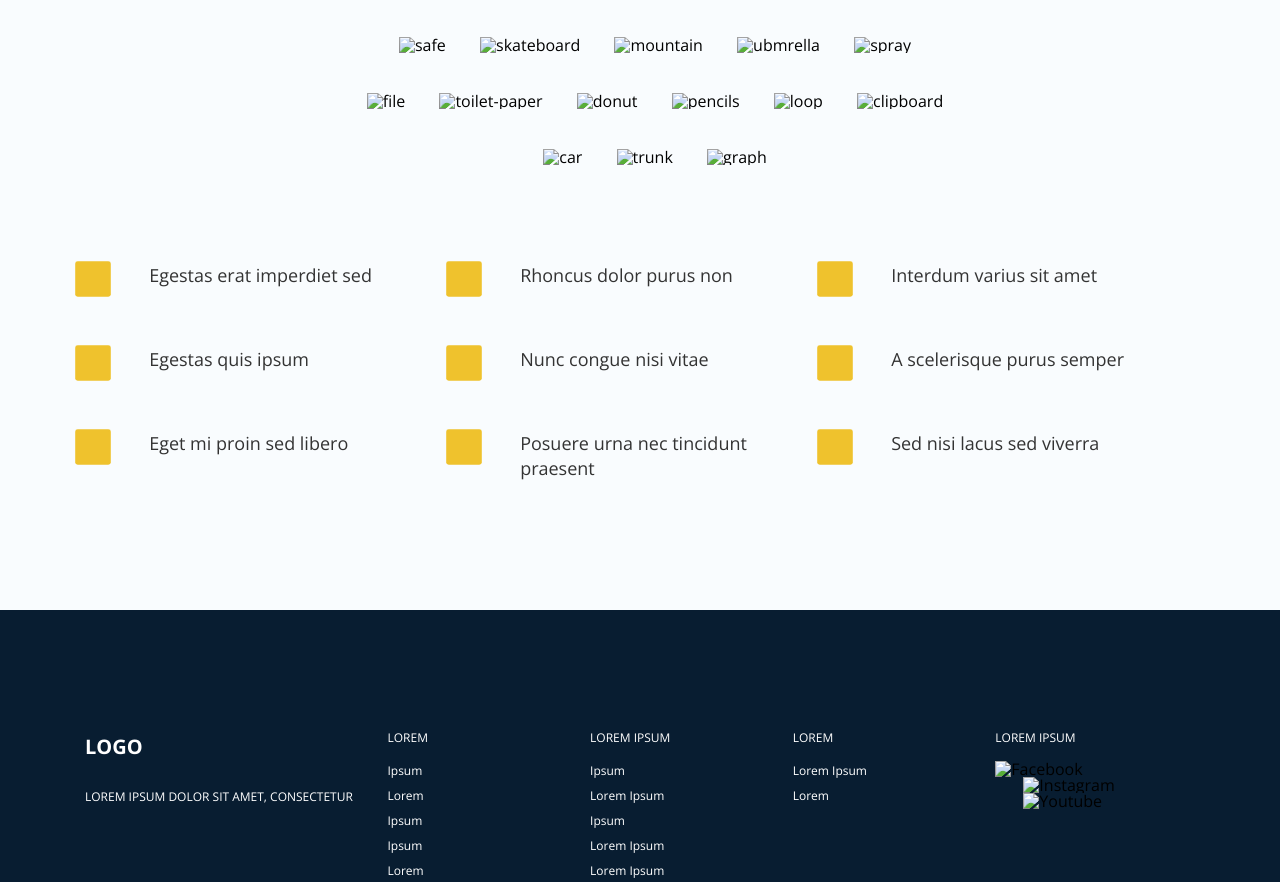
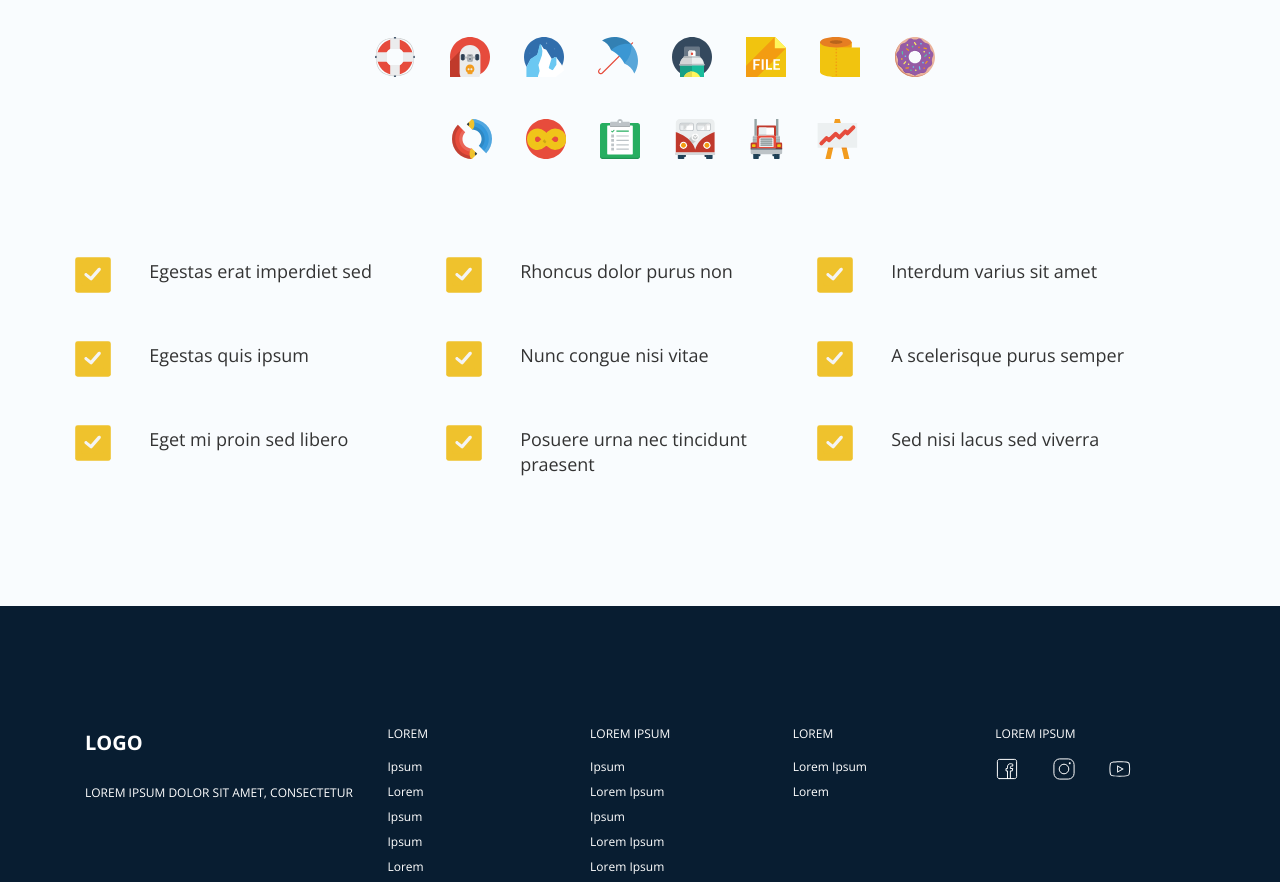
Before and after one commit to delfin4ik/test_task, a plain HTML site: page index.html in a window 1280 px wide. Shown: the part 811-1693 px from the top of the page. Drawn offline with nearby package versions, Linux system fonts and the light colour scheme; the site is published under a folder, as on GitHub Pages, so addresses that start at the root find nothing.

Commit message:
Path to img was fixed

```diff
--- a/css/main.css
+++ b/css/main.css
@@ -65,7 +65,7 @@ body {
   width: 10px;
   height: 18px;
   position: absolute;
-  background-image: url(/img/icons/arrow-menu-black.svg);
+  background-image: url(../img/icons/arrow-menu-black.svg);
   background-repeat: no-repeat;
   background-size: contain;
   background-position: center;
@@ -225,7 +225,7 @@ body {
 
 .card-check__input:checked + .card-check__box {
   background-color: #05c7a4;
-  background-image: url(/img/icons/check_box_round_on.svg);
+  background-image: url(../img/icons/check_box_round_on.svg);
 }
 
 /* Focused */
@@ -358,7 +358,7 @@ body {
 
 .check__input:checked + .check__box {
   background-color: #efc22d;
-  background-image: url(/img/icons/check_box_rect_on.svg);
+  background-image: url(../img/icons/check_box_rect_on.svg);
 }
 
 /* Focused */
@@ -454,7 +454,7 @@ body {
   width: 10px;
   height: 18px;
   position: absolute;
-  background-image: url(/img/icons/arrow-menu-white.svg);
+  background-image: url(../img/icons/arrow-menu-white.svg);
   background-repeat: no-repeat;
   background-size: contain;
   background-position: center;
--- a/index.html
+++ b/index.html
@@ -133,20 +133,20 @@
         <p class="section-main__text">Quis nostrud exercitation ullamco laboris nisi ut aliquip</p>
       </div>
       <div class="row section-main__row-icons">
-        <img src="/img/icons/flat-ui_safe.svg" alt="safe" class="icons">
-        <img src="/img/icons/flat-ui_skateboard.svg" alt="skateboard" class="icons">
-        <img src="/img/icons/flat-ui_mountain.svg" alt="mountain" class="icons">
-        <img src="/img/icons/flat-ui_ubmrella.svg" alt="ubmrella" class="icons">
-        <img src="/img/icons/flat-ui_spray.svg" alt="spray" class="icons">
-        <img src="/img/icons/flat-ui_file.svg" alt="file" class="icons">
-        <img src="/img/icons/flat-ui_toilet-paper.svg" alt="toilet-paper" class="icons">
-        <img src="/img/icons/flat-ui_donut.svg" alt="donut" class="icons">
-        <img src="/img/icons/flat-ui_pencils.svg" alt="pencils" class="icons">
-        <img src="/img/icons/flat-ui_loop.svg" alt="loop" class="icons">
-        <img src="/img/icons/flat-ui_clipboard.svg" alt="clipboard" class="icons">
-        <img src="/img/icons/flat-ui_car.svg" alt="car" class="icons">
-        <img src="/img/icons/flat-ui_trunk.svg" alt="trunk" class="icons">
-        <img src="/img/icons/flat-ui_graph.svg" alt="graph" class="icons">
+        <img src="./img/icons/flat-ui_safe.svg" alt="safe" class="icons">
+        <img src="./img/icons/flat-ui_skateboard.svg" alt="skateboard" class="icons">
+        <img src="./img/icons/flat-ui_mountain.svg" alt="mountain" class="icons">
+        <img src="./img/icons/flat-ui_ubmrella.svg" alt="ubmrella" class="icons">
+        <img src="./img/icons/flat-ui_spray.svg" alt="spray" class="icons">
+        <img src="./img/icons/flat-ui_file.svg" alt="file" class="icons">
+        <img src="./img/icons/flat-ui_toilet-paper.svg" alt="toilet-paper" class="icons">
+        <img src="./img/icons/flat-ui_donut.svg" alt="donut" class="icons">
+        <img src="./img/icons/flat-ui_pencils.svg" alt="pencils" class="icons">
+        <img src="./img/icons/flat-ui_loop.svg" alt="loop" class="icons">
+        <img src="./img/icons/flat-ui_clipboard.svg" alt="clipboard" class="icons">
+        <img src="./img/icons/flat-ui_car.svg" alt="car" class="icons">
+        <img src="./img/icons/flat-ui_trunk.svg" alt="trunk" class="icons">
+        <img src="./img/icons/flat-ui_graph.svg" alt="graph" class="icons">
       </div>
       <div class="row section-main__row-check-box">
         <label class="check option">
@@ -234,9 +234,9 @@
         <div class="footer__social">
           <h3 class="header__menu-title">Lorem ipsum</h3>
           <div class="footer__social-icon-wrap">
-            <a href="#" class="icon-wrap"><img src="/img/icons/fb.svg" alt="Facebook"></a>
-            <a href="#" class="icon-wrap"><img src="/img/icons/inst.svg" alt="Instagram"></a>
-            <a href="#" class="icon-wrap"><img src="/img/icons/yt.svg" alt="Youtube"></a>
+            <a href="#" class="icon-wrap"><img src="./img/icons/fb.svg" alt="Facebook"></a>
+            <a href="#" class="icon-wrap"><img src="./img/icons/inst.svg" alt="Instagram"></a>
+            <a href="#" class="icon-wrap"><img src="./img/icons/yt.svg" alt="Youtube"></a>
           </div>
         </div>
       </div>
```
